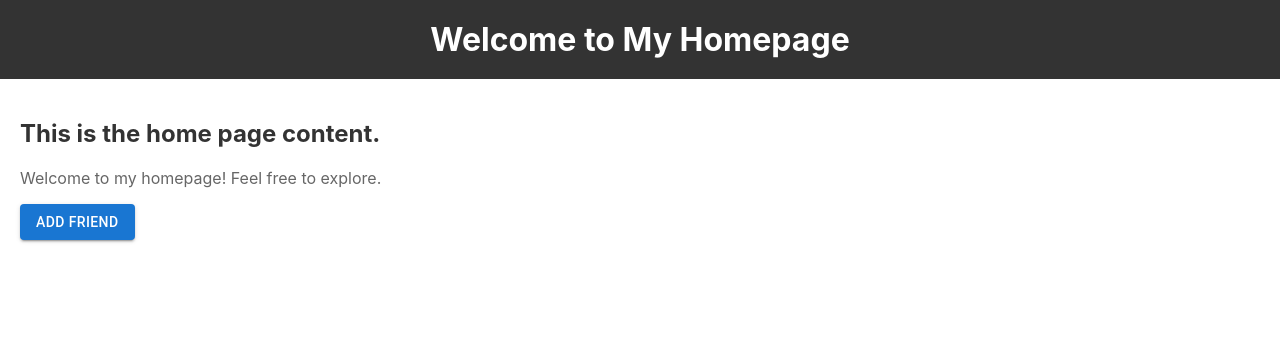
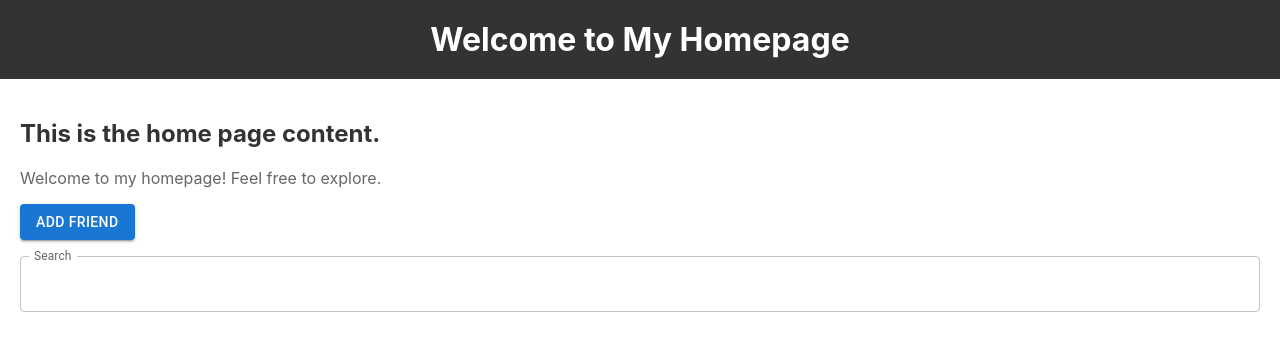
Before and after one commit to aditKadepurkar/hoth, a React (Create React App) app in the folder client/: page / in a window 1280 px wide. Shown: the top 350 px of the page. Built offline with nearby package versions, Linux system fonts and the light colour scheme.

Commit message:
search bar added

```diff
--- a/client/src/App.js
+++ b/client/src/App.js
@@ -1,8 +1,20 @@
-import React from "react";
+import React, { useState } from "react";
 import "./App.css";
 import Button from "@mui/material/Button";
+import TextField from "@mui/material/TextField";
 
 function App() {
+  const [searchValue, setSearchValue] = useState("");
+
+  const handleSearchChange = (event) => {
+    setSearchValue(event.target.value);
+  };
+
+  const handleSearchSubmit = () => {
+    console.log("Search submitted with value:", searchValue);
+    // Perform any action with the search value here
+  };
+
   return (
     <div>
       <header>
@@ -11,10 +23,25 @@ function App() {
       <section id="content">
         <h2>This is the home page content.</h2>
         <p>Welcome to my homepage! Feel free to explore.</p>
-        {/* Add Button component here */}
         <Button variant="contained" color="primary">
           Add friend
         </Button>
+        <TextField
+          label="Search"
+          variant="outlined"
+          value={searchValue}
+          onChange={handleSearchChange}
+          fullWidth
+          margin="normal"
+          InputLabelProps={{
+            shrink: true,
+          }}
+          onKeyPress={(event) => {
+            if (event.key === "Enter") {
+              handleSearchSubmit();
+            }
+          }}
+        />
       </section>
     </div>
   );
```
